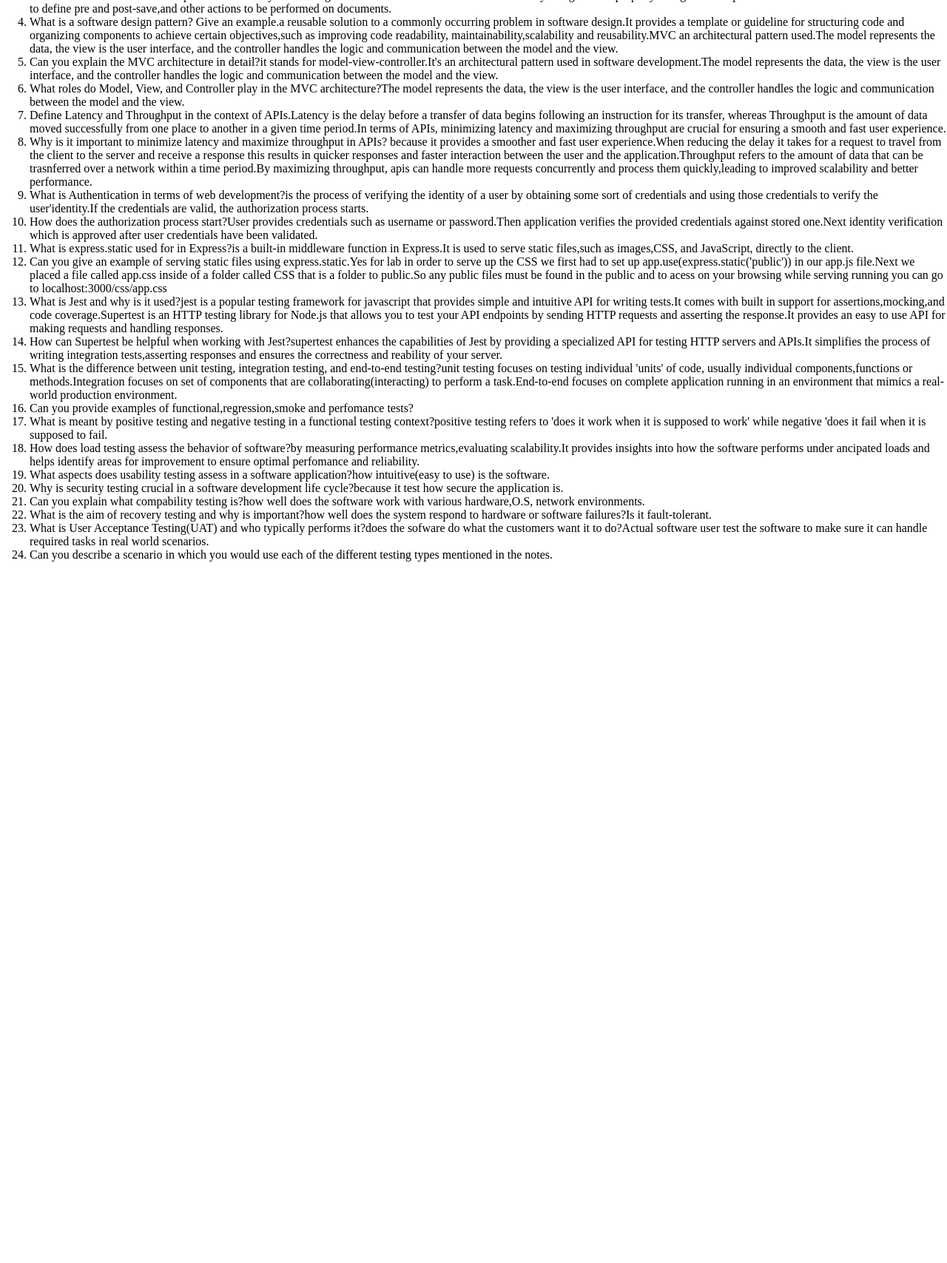
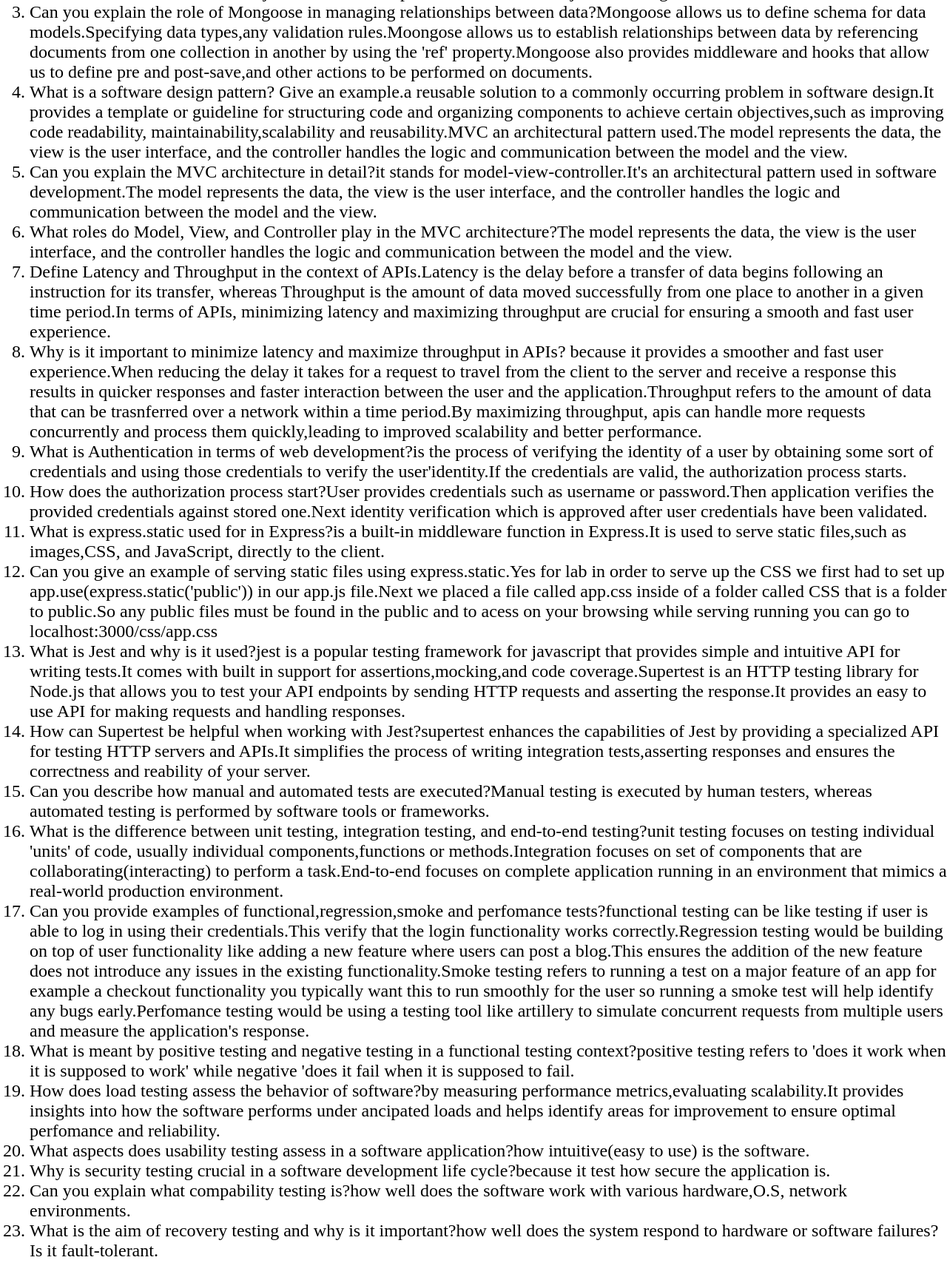
Before and after one commit to jefreyzavala1/week11-day3-hw, a website: page written-hw.html in a window 1280 px wide. Shown: the part 185-1892 px from the top of the page at 74% size. Before the commit the page ends 960 px from the top, so only its background shows below. Drawn offline with Linux system fonts and the light colour scheme.

Commit message:
written hw

```diff
--- a/written-hw.css
+++ b/written-hw.css
@@ -1,7 +1,14 @@
-*{
-    box-sizing: border-box;
+* {
+  box-sizing: border-box;
 }
 
-body{
-    margin: 0;
+body {
+  margin: 0;
 }
+h1 {
+  font-size: 2rem;
+  text-align: center;
+}
+ol li {
+  font-size: 1.5rem;
+}
--- a/written-hw.html
+++ b/written-hw.html
@@ -1,39 +1,196 @@
 <!DOCTYPE html>
 <html lang="en">
-<head>
-    <meta charset="UTF-8">
-    <meta http-equiv="X-UA-Compatible" content="IE=edge">
-    <meta name="viewport" content="width=device-width, initial-scale=1.0">
-    <link rel="stylesheet" href="./written-hw.css" class="css">
+  <head>
+    <meta charset="UTF-8" />
+    <meta http-equiv="X-UA-Compatible" content="IE=edge" />
+    <meta name="viewport" content="width=device-width, initial-scale=1.0" />
+    <link rel="stylesheet" href="./written-hw.css" class="css" />
     <title>Written Hw</title>
-</head>
-<body>
+  </head>
+  <body>
     <h1>Written Hw:Donna</h1>
     <ol>
-        <li>What is Express in Node.js and why is it used?express is a fast, unopinionated,minimalist web framework for node.js that is used for building web applications and APIs.Express allows quick and easy setup of a web server.</li>
-        <li>How does Mongoose help in using MongoDB with Node.js?Mongoose manages relationships between data.Provides schema validation.Translates between objects in code and representation of those objects in MongoDB.</li>
-        <li>Can you explain the role of Mongoose in managing relationships between data?Mongoose allows us to define schema for data models.Specifying data types,any validation rules.Moongose allows us to establish relationships between data by referencing documents from one collection in another by using the 'ref' property.Mongoose also provides middleware and hooks that allow us to define pre and post-save,and other actions to be performed on documents.</li>
-        <li>What is a software design pattern? Give an example.a reusable solution to a commonly occurring problem in software design.It provides a template or guideline for structuring code and organizing components to achieve certain objectives,such as improving code readability, maintainability,scalability and reusability.MVC an architectural pattern used.The model represents the data, the view is the user interface, and the controller handles the logic and communication between the model and the view.</li>
-        <li>Can you explain the MVC architecture in detail?it stands for model-view-controller.It's an architectural pattern used in software development.The model represents the data, the view is the user interface, and the controller handles the logic and communication between the model and the view.</li>
-        <li>What roles do Model, View, and Controller play in the MVC architecture?The model represents the data, the view is the user interface, and the controller handles the logic and communication between the model and the view.</li>
-        <li>Define Latency and Throughput in the context of APIs.Latency is the delay before a transfer of data begins following an instruction for its transfer, whereas Throughput is the amount of data moved successfully from one place to another in a given time period.In terms of APIs, minimizing latency and maximizing throughput are crucial for ensuring a smooth and fast user experience.</li>
-        <li>Why is it important to minimize latency and maximize throughput in APIs? because it provides a smoother and fast user experience.When reducing the delay it takes for a request to travel from the client to the server and receive a response this results in quicker responses and faster interaction between the user and the application.Throughput refers to the amount of data that can be trasnferred over a network within a time period.By maximizing throughput, apis can handle more requests concurrently and process them quickly,leading to improved scalability and better performance.</li>
-        <li>What is Authentication in terms of web development?is the process of verifying the identity of a user by obtaining some sort of credentials and using those credentials to verify the user'identity.If the credentials are valid, the authorization process starts.</li>
-        <li>How does the authorization process start?User provides credentials such as username or password.Then application verifies the provided credentials against stored one.Next identity verification which is approved after user credentials have been validated.</li>
-        <li>What is express.static used for in Express?is a built-in middleware function in Express.It is used to serve static files,such as images,CSS, and JavaScript, directly to the client.</li>
-        <li>Can you give an example of serving static files using express.static.Yes for lab in order to serve up the CSS we first had to set up app.use(express.static('public')) in our app.js file.Next we placed a file called app.css inside of a folder called CSS that is a folder to public.So any public files must be found in the public and to acess on your browsing while serving running you can go to localhost:3000/css/app.css </li>
-        <li>What is Jest and why is it used?jest is a popular testing framework for javascript that provides simple and intuitive API for writing tests.It comes with built in support for assertions,mocking,and code coverage.Supertest is an HTTP testing library for Node.js that allows you to test your API endpoints by sending HTTP requests and asserting the response.It provides an easy to use API for making requests and handling responses. </li>
-        <li>How can Supertest be helpful when working with Jest?supertest enhances the capabilities of Jest by providing a specialized API for testing HTTP servers and APIs.It simplifies the process of writing integration tests,asserting responses and ensures the correctness and reability of your server.</li>
-        <li>What is the difference between unit testing, integration testing, and end-to-end testing?unit testing focuses on testing individual 'units' of code, usually individual components,functions or methods.Integration focuses on set of components that are collaborating(interacting) to perform a task.End-to-end focuses on complete application running in an environment that mimics a real-world production environment.</li>
-        <li>Can you provide examples of functional,regression,smoke and perfomance tests?</li>
-        <li>What is meant by positive testing and negative testing in a functional testing context?positive testing refers to 'does it work when it is supposed to work' while negative 'does it fail when it is supposed to fail.</li>
-        <li>How does load testing assess the behavior of software?by measuring performance metrics,evaluating scalability.It provides insights into how the software performs under ancipated loads and helps identify areas for improvement to ensure optimal perfomance and reliability.</li>
-        <li>What aspects does usability testing assess in a software application?how intuitive(easy to use) is the software.</li>
-        <li>Why is security testing crucial in a software development life cycle?because it test how secure the application is.</li>
-        <li>Can you explain what compability testing is?how well does the software work with various hardware,O.S, network environments.</li>
-        <li>What is the aim of recovery testing and why is important?how well does the system respond to hardware or software failures?Is it fault-tolerant.</li>
-        <li>What is User Acceptance Testing(UAT) and who typically performs it?does the sofware do what the customers want it to do?Actual software user test the software to make sure it can handle required tasks in real world scenarios.</li>
-        <li>Can you describe a scenario in which you would use each of the different testing types mentioned in the notes.</li>
+      <li>
+        What is Express in Node.js and why is it used?express is a fast,
+        unopinionated,minimalist web framework for node.js that is used for
+        building web applications and APIs.Express allows quick and easy setup
+        of a web server.
+      </li>
+      <li>
+        How does Mongoose help in using MongoDB with Node.js?Mongoose manages
+        relationships between data.Provides schema validation.Translates between
+        objects in code and representation of those objects in MongoDB.
+      </li>
+      <li>
+        Can you explain the role of Mongoose in managing relationships between
+        data?Mongoose allows us to define schema for data models.Specifying data
+        types,any validation rules.Moongose allows us to establish relationships
+        between data by referencing documents from one collection in another by
+        using the 'ref' property.Mongoose also provides middleware and hooks
+        that allow us to define pre and post-save,and other actions to be
+        performed on documents.
+      </li>
+      <li>
+        What is a software design pattern? Give an example.a reusable solution
+        to a commonly occurring problem in software design.It provides a
+        template or guideline for structuring code and organizing components to
+        achieve certain objectives,such as improving code readability,
+        maintainability,scalability and reusability.MVC an architectural pattern
+        used.The model represents the data, the view is the user interface, and
+        the controller handles the logic and communication between the model and
+        the view.
+      </li>
+      <li>
+        Can you explain the MVC architecture in detail?it stands for
+        model-view-controller.It's an architectural pattern used in software
+        development.The model represents the data, the view is the user
+        interface, and the controller handles the logic and communication
+        between the model and the view.
+      </li>
+      <li>
+        What roles do Model, View, and Controller play in the MVC
+        architecture?The model represents the data, the view is the user
+        interface, and the controller handles the logic and communication
+        between the model and the view.
+      </li>
+      <li>
+        Define Latency and Throughput in the context of APIs.Latency is the
+        delay before a transfer of data begins following an instruction for its
+        transfer, whereas Throughput is the amount of data moved successfully
+        from one place to another in a given time period.In terms of APIs,
+        minimizing latency and maximizing throughput are crucial for ensuring a
+        smooth and fast user experience.
+      </li>
+      <li>
+        Why is it important to minimize latency and maximize throughput in APIs?
+        because it provides a smoother and fast user experience.When reducing
+        the delay it takes for a request to travel from the client to the server
+        and receive a response this results in quicker responses and faster
+        interaction between the user and the application.Throughput refers to
+        the amount of data that can be trasnferred over a network within a time
+        period.By maximizing throughput, apis can handle more requests
+        concurrently and process them quickly,leading to improved scalability
+        and better performance.
+      </li>
+      <li>
+        What is Authentication in terms of web development?is the process of
+        verifying the identity of a user by obtaining some sort of credentials
+        and using those credentials to verify the user'identity.If the
+        credentials are valid, the authorization process starts.
+      </li>
+      <li>
+        How does the authorization process start?User provides credentials such
+        as username or password.Then application verifies the provided
+        credentials against stored one.Next identity verification which is
+        approved after user credentials have been validated.
+      </li>
+      <li>
+        What is express.static used for in Express?is a built-in middleware
+        function in Express.It is used to serve static files,such as images,CSS,
+        and JavaScript, directly to the client.
+      </li>
+      <li>
+        Can you give an example of serving static files using express.static.Yes
+        for lab in order to serve up the CSS we first had to set up
+        app.use(express.static('public')) in our app.js file.Next we placed a
+        file called app.css inside of a folder called CSS that is a folder to
+        public.So any public files must be found in the public and to acess on
+        your browsing while serving running you can go to
+        localhost:3000/css/app.css
+      </li>
+      <li>
+        What is Jest and why is it used?jest is a popular testing framework for
+        javascript that provides simple and intuitive API for writing tests.It
+        comes with built in support for assertions,mocking,and code
+        coverage.Supertest is an HTTP testing library for Node.js that allows
+        you to test your API endpoints by sending HTTP requests and asserting
+        the response.It provides an easy to use API for making requests and
+        handling responses.
+      </li>
+      <li>
+        How can Supertest be helpful when working with Jest?supertest enhances
+        the capabilities of Jest by providing a specialized API for testing HTTP
+        servers and APIs.It simplifies the process of writing integration
+        tests,asserting responses and ensures the correctness and reability of
+        your server.
+      </li>
+      <li>
+        Can you describe how manual and automated tests are executed?Manual
+        testing is executed by human testers, whereas automated testing is
+        performed by software tools or frameworks.
+      </li>
+      <li>
+        What is the difference between unit testing, integration testing, and
+        end-to-end testing?unit testing focuses on testing individual 'units' of
+        code, usually individual components,functions or methods.Integration
+        focuses on set of components that are collaborating(interacting) to
+        perform a task.End-to-end focuses on complete application running in an
+        environment that mimics a real-world production environment.
+      </li>
+      <li>
+        Can you provide examples of functional,regression,smoke and perfomance
+        tests?functional testing can be like testing if user is able to log in
+        using their credentials.This verify that the login functionality works
+        correctly.Regression testing would be building on top of user
+        functionality like adding a new feature where users can post a blog.This
+        ensures the addition of the new feature does not introduce any issues in
+        the existing functionality.Smoke testing refers to running a test on a
+        major feature of an app for example a checkout functionality you
+        typically want this to run smoothly for the user so running a smoke test
+        will help identify any bugs early.Perfomance testing would be using a
+        testing tool like artillery to simulate concurrent requests from
+        multiple users and measure the application's response.
+      </li>
+      <li>
+        What is meant by positive testing and negative testing in a functional
+        testing context?positive testing refers to 'does it work when it is
+        supposed to work' while negative 'does it fail when it is supposed to
+        fail.
+      </li>
+      <li>
+        How does load testing assess the behavior of software?by measuring
+        performance metrics,evaluating scalability.It provides insights into how
+        the software performs under ancipated loads and helps identify areas for
+        improvement to ensure optimal perfomance and reliability.
+      </li>
+      <li>
+        What aspects does usability testing assess in a software application?how
+        intuitive(easy to use) is the software.
+      </li>
+      <li>
+        Why is security testing crucial in a software development life
+        cycle?because it test how secure the application is.
+      </li>
+      <li>
+        Can you explain what compability testing is?how well does the software
+        work with various hardware,O.S, network environments.
+      </li>
+      <li>
+        What is the aim of recovery testing and why is it important?how well
+        does the system respond to hardware or software failures?Is it
+        fault-tolerant.
+      </li>
+      <li>
+        What is User Acceptance Testing (UAT) and who typically performs
+        it??does the sofware do what the customers want it to do?Actual software
+        user test the software to make sure it can handle required tasks in real
+        world scenarios.
+      </li>
+      <li>
+        Can you describe a scenario in which you would use each of the different
+        testing types mentioned in the notes?functional testing can be like
+        testing if user is able to log in using their credentials.This verify
+        that the login functionality works correctly.Regression testing would be
+        building on top of user functionality like adding a new feature where
+        users can post a blog.This ensures the addition of the new feature does
+        not introduce any issues in the existing functionality.Smoke testing
+        refers to running a test on a major feature of an app for example a
+        checkout functionality you typically want this to run smoothly for the
+        user so running a smoke test will help identify any bugs
+        early.Perfomance testing would be using a testing tool like artillery to
+        simulate concurrent requests from multiple users and measure the
+        application's response.
+      </li>
     </ol>
-</body>
+  </body>
 </html>
```
Also changed, not shown: artillery.yml (added, +12 -0 lines), models/todo.js (+8 -9 lines), package.json (+6 -3 lines), tests/user.test.js (+17 -0 lines), theoretical.js (added, +75 -0 lines), 1 other file.
